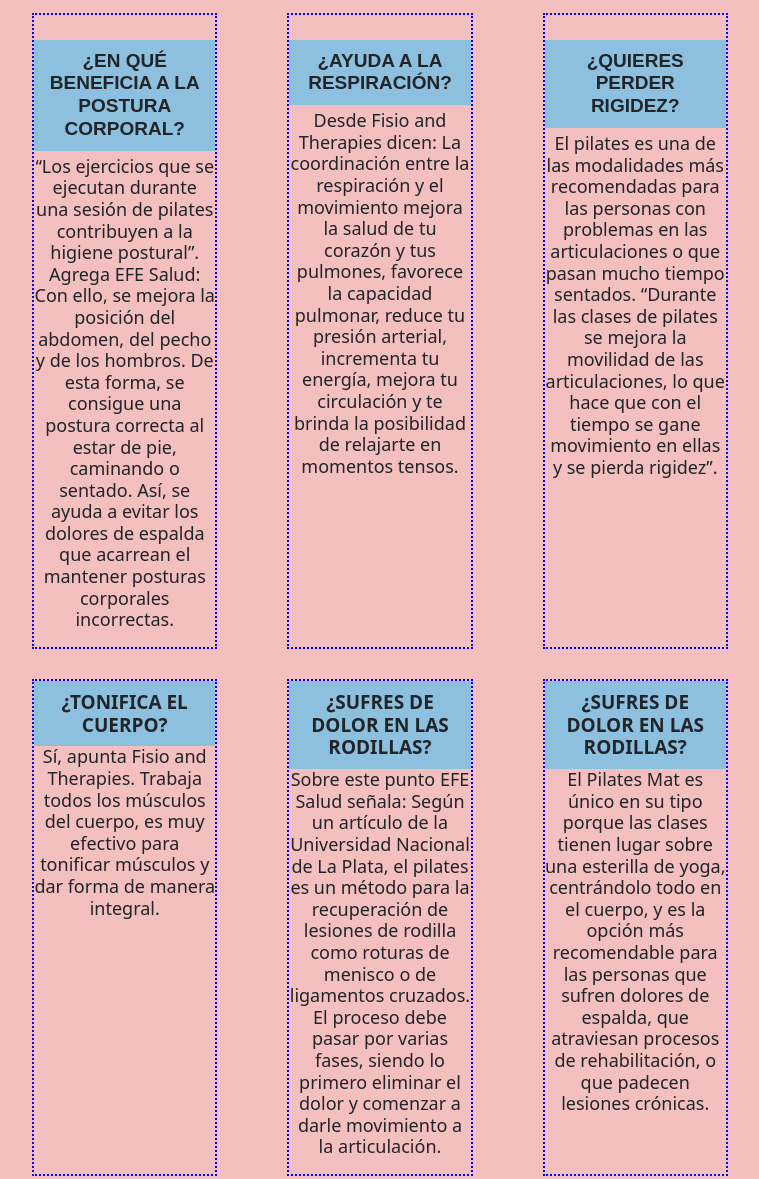
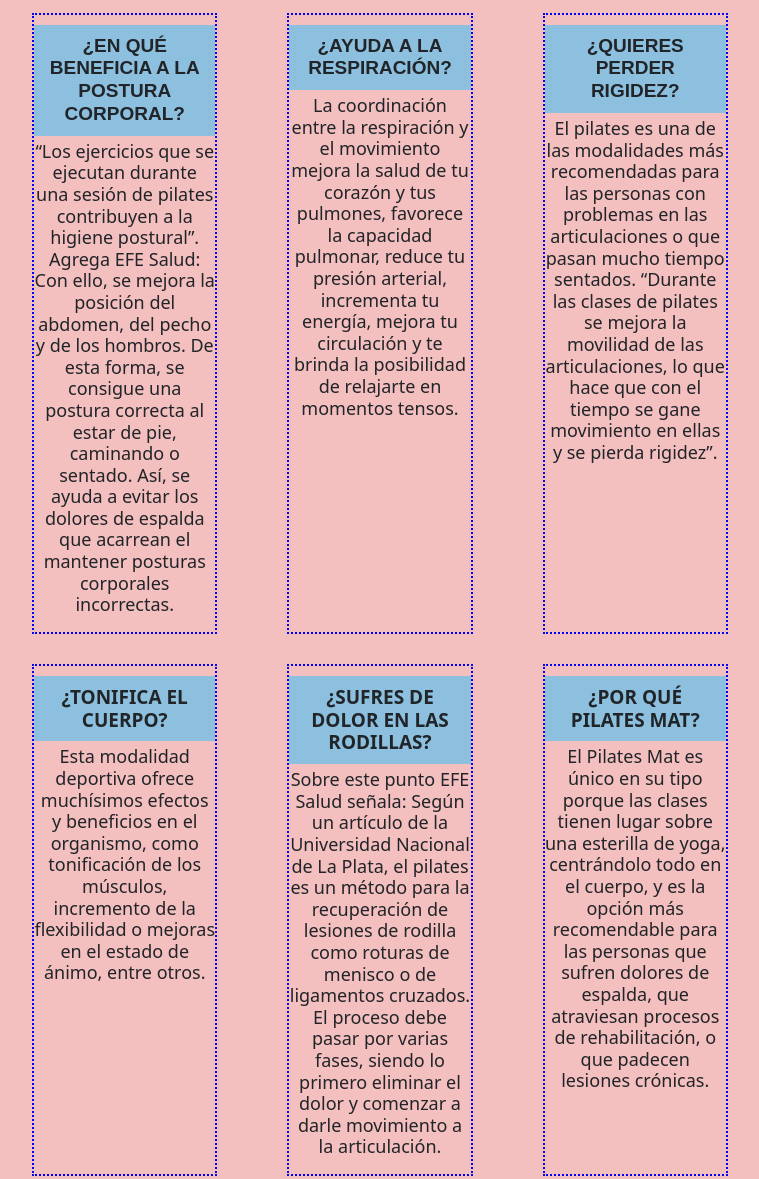
Before and after one commit to brunoPa89/sass-passamonte, a website: page pages/pilatesmat.html in a window 1280 px wide. Shown: the part 1173-2352 px from the top of the page, without its empty margins (260-1019 px from the left). Drawn offline with nearby package versions, Linux system fonts and the light colour scheme.

Commit message:
modificaciones generales

```diff
--- a/pages/pilatesmat.html
+++ b/pages/pilatesmat.html
@@ -89,7 +89,7 @@
 
                 <div class="pregunta">
                     <h3>¿Ayuda a la respiración?</h3>
-                    <p> Desde Fisio and Therapies dicen:
+                    <p>
                         La coordinación entre
                         la respiración y el movimiento mejora la
                         salud de tu corazón y tus pulmones, favorece la capacidad pulmonar, reduce tu presión arterial,
@@ -111,9 +111,8 @@
 
                 <div class="pregunta">
                     <h4>¿Tonifica el cuerpo?</h4>
-                    <p> Sí, apunta Fisio and Therapies. Trabaja todos los
-                        músculos del cuerpo, es muy efectivo para
-                        tonificar músculos y dar forma de manera integral.
+                    <p>
+                        Esta modalidad deportiva ofrece muchísimos efectos y beneficios en el organismo, como tonificación de los músculos, incremento de la flexibilidad o mejoras en el estado de ánimo, entre otros.
                     </p>
                 </div>
 
@@ -128,7 +127,7 @@
                 </div>
 
                 <div class="pregunta">
-                    <h4>¿Sufres de dolor en las rodillas?</h4>
+                    <h4>¿Por qué Pilates Mat?</h4>
                     <p> El Pilates Mat es único en su tipo porque las clases
                         tienen lugar sobre una esterilla de yoga, centrándolo todo en el cuerpo, y es la opción más recomendable para las personas que sufren dolores de espalda, que atraviesan procesos de rehabilitación, o que padecen lesiones crónicas.
                     </p>
--- a/scss/style.scss
+++ b/scss/style.scss
@@ -289,7 +289,7 @@ form {
 
     .img-redes{
         @extend %flex;
-        width: 35%;
+        width: 30%;
     }
     h3{
         background-color: nth($colores, 3);
@@ -488,8 +488,8 @@ footer{
             .pregunta{
                 border: 2px dotted blue;
                 margin: 15px;
-                h4{
-                    margin: 0px;
+                h3, h4{
+                    margin-top: 10px;
                     padding: 10px
                 }
             }
```
Also changed, not shown: index.html (+1 -3 lines), pages/clases.html (+0 -2 lines), pages/contacto.html (+0 -6 lines), pages/yoga.html (+7 -6 lines), css/styles.css, img/logo-tiktok.png.
